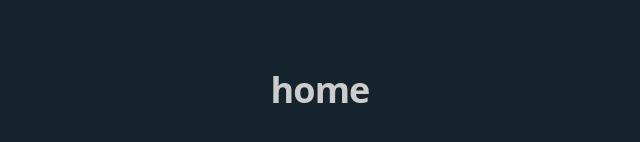
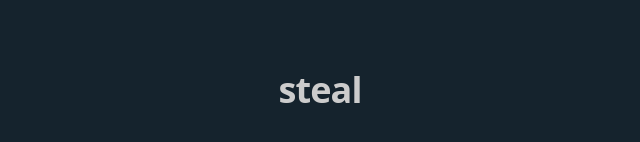
Before and after one commit to b4conjuice/steal, a Next.js app: page / in a window 1280 px wide. Shown: the part 310-452 px from the top of the page, without its empty margins (320-960 px from the left). Built offline with nearby package versions, Linux system fonts and the light colour scheme.

Commit message:
update title

```diff
--- a/src/app/page.tsx
+++ b/src/app/page.tsx
@@ -4,7 +4,7 @@ export default function Home() {
   return (
     <Main className='flex flex-col p-4'>
       <div className='flex flex-grow flex-col items-center justify-center space-y-4'>
-        <Title>home</Title>
+        <Title>steal</Title>
       </div>
     </Main>
   )
```
